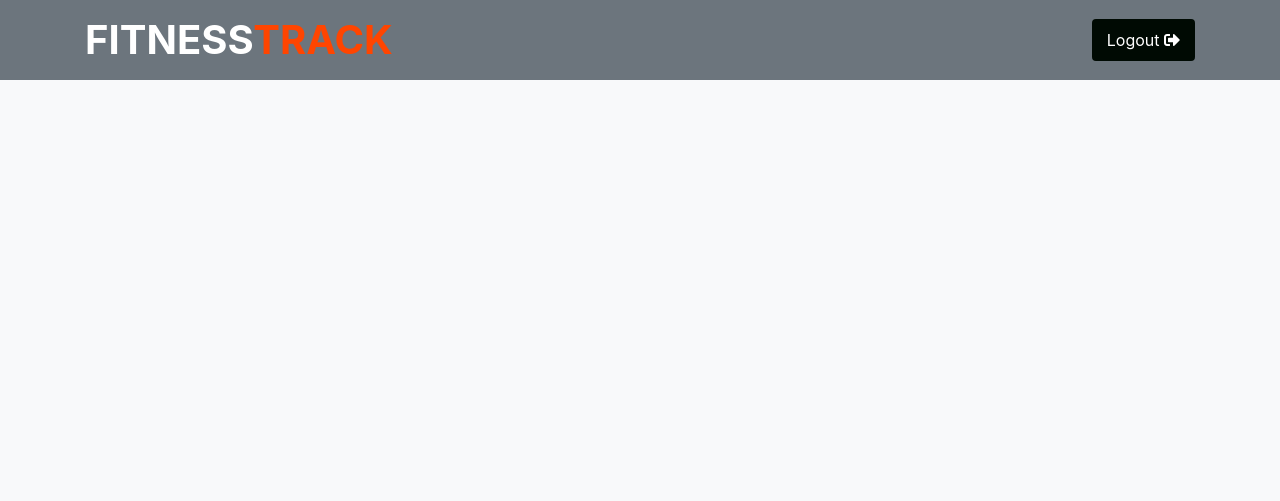
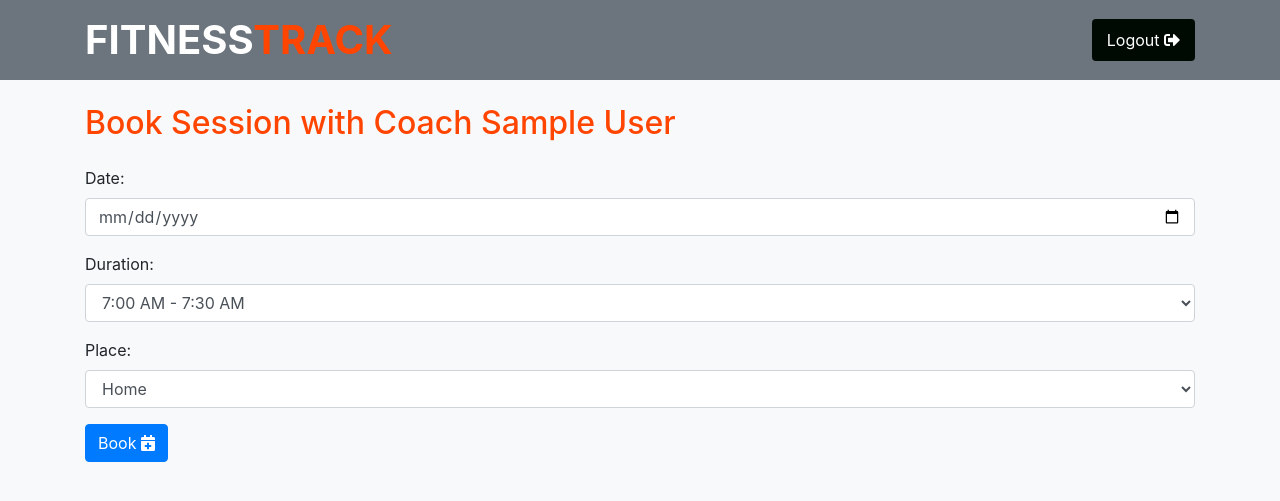
Before and after one commit to Izzeddin-Samara/Fitness_Track, a Django app: page /create_session/1/ in a window 1280 px wide. Shown: the top 501 px of the page. Run offline with Django 3.2, Linux system fonts and the light colour scheme; tables that the repository leaves empty hold one stand-in row (values such as "Sample post"); some libraries are stand-ins or nearby versions.

Commit message:
Add booking form to session form page

```diff
--- a/app/templates/session_form.html
+++ b/app/templates/session_form.html
@@ -29,5 +29,51 @@
         </div>
     </header>
 
+    <div class="container">
+        <h2 class="mb-4">Book Session with Coach {{ coach.first_name }} {{ coach.last_name }}</h2>
+        <form method="post" action="{% url 'create_session' coach_id %}">
+            {% csrf_token %}
+            <input type="hidden" name="coach_id" value="{{ coach.id }}">
+
+            <!-- Date Field -->
+            <div class="form-group">
+                <label for="date">Date:</label>
+                <input type="date" name="date" class="form-control" required>
+            </div>
+
+            <!-- Duration Field -->
+            <div class="form-group">
+                <label for="duration">Duration:</label>
+                <select name="duration" class="form-control" required>
+                    <option value="7:00 AM - 7:30 AM">7:00 AM - 7:30 AM</option>
+                    <option value="7:30 AM - 8:00 AM">7:30 AM - 8:00 AM</option>
+                    <option value="9:00 AM - 9:30 AM">9:00 AM - 9:30 AM</option>
+                    <option value="10:00 AM - 10:30 AM">10:00 AM - 10:30 AM</option>
+                    <option value="10:30 AM - 11:00 AM">10:30 AM - 11:00 AM</option>
+                    <option value="11:00 AM - 11:30 AM">11:00 AM - 11:30 AM</option>
+                    <option value="12:30 PM - 1:00 PM">12:30 PM - 1:00 PM</option>
+                    <option value="1:00 PM - 1:30 PM">1:00 PM - 1:30 PM</option>
+                    <option value="1:30 PM - 2:00 PM">1:30 PM - 2:00 PM</option>
+                    <option value="2:30 PM - 3:00 PM">2:30 PM - 3:00 PM</option>
+                    <option value="3:00 PM - 3:30 PM">3:00 PM - 3:30 PM</option>
+                    <option value="3:30 PM - 4:00 PM">3:30 PM - 4:00 PM</option>
+                </select>
+            </div>
+            <div class="form-group">
+                <label for="place">Place:</label>
+                <select name="place" class="form-control" required>
+                    <option value="Home">Home</option>
+                    <option value="Gym">Gym</option>
+                    <option value="Park">Park</option>
+                </select>
+            </div>
+
+            <!-- Submit Button -->
+            <button type="submit" class="btn btn-primary">
+                Book <i class="fas fa-calendar-plus"></i>
+            </button>
+        </form>
+    </div>
+
 </body>
 </html>
```
